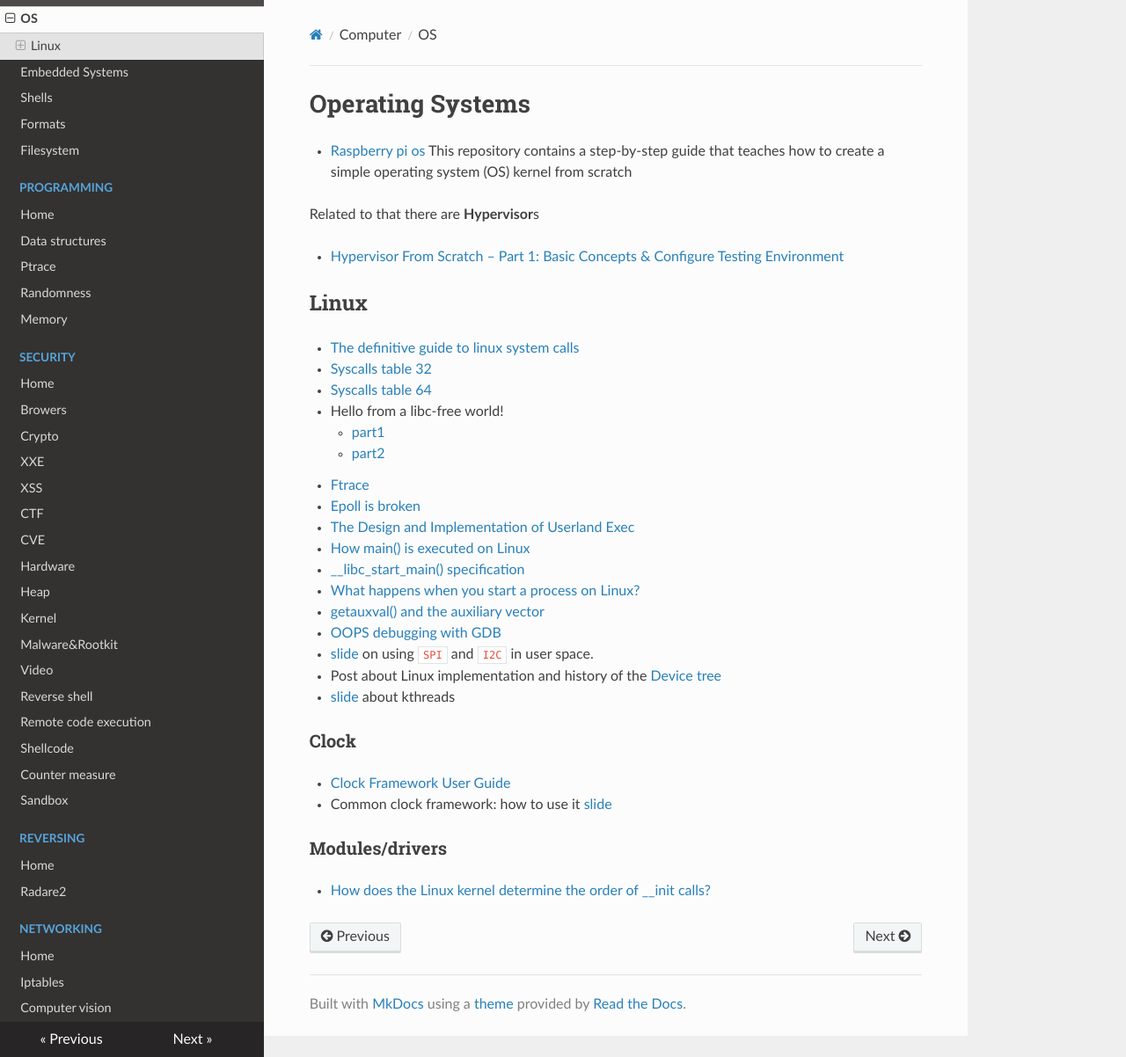
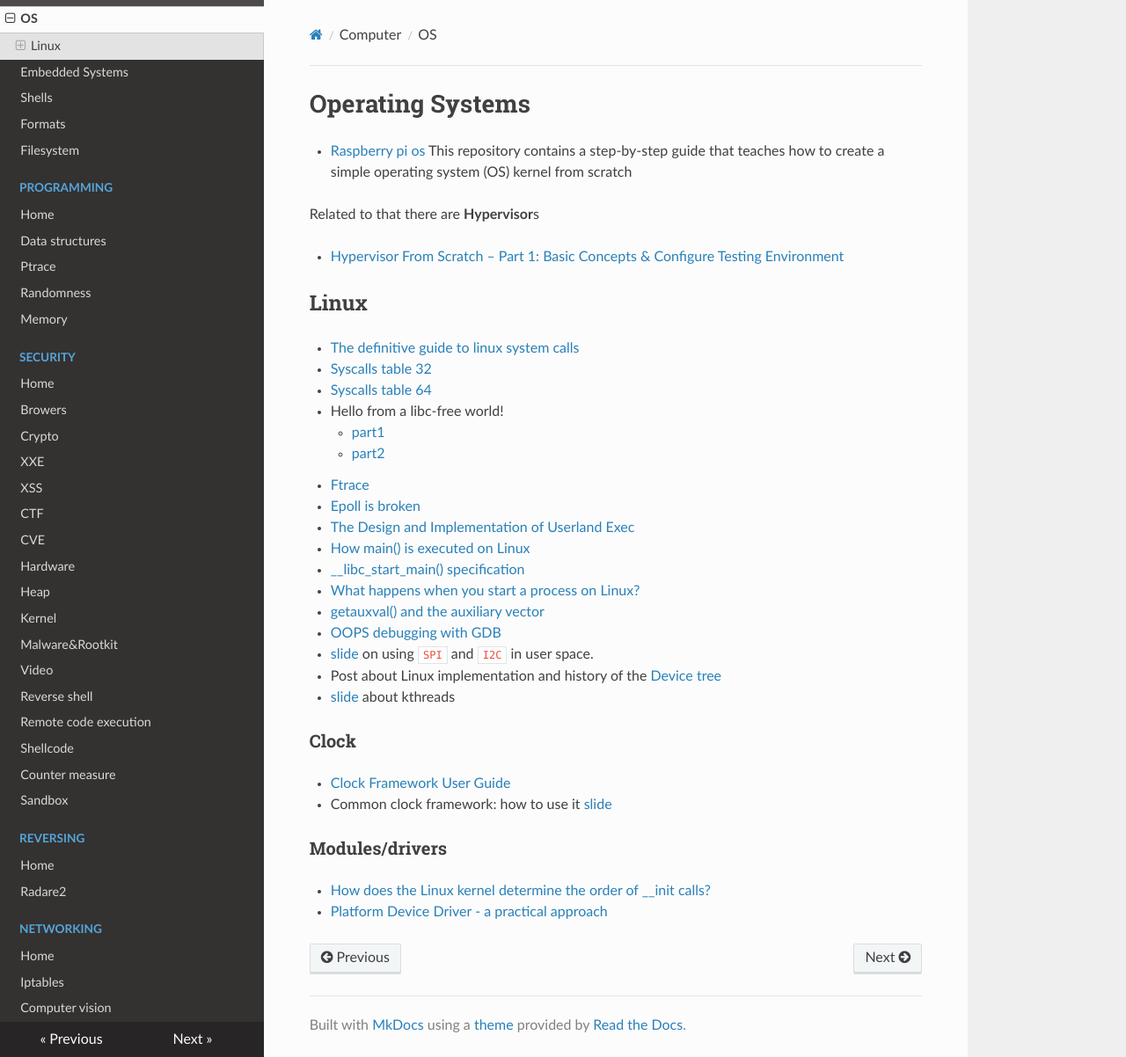
Before and after one commit to gipi/low-level, an MkDocs documentation site: the page built from docs/os/index.md, in a window 1280 px wide and 1202 px high. Shown: the whole window at 88% size. Built offline with MkDocs 1.6.1, drawn with Linux system fonts in a browser that asks for light colours; nearby versions of some CDN libraries; old or Windows-style settings are respelled for this version of MkDocs.

Commit message:
Update index.md

```diff
--- a/docs/os/index.md
+++ b/docs/os/index.md
@@ -34,3 +34,4 @@ Related to that there are **Hypervisor**s
 ### Modules/drivers
 
  - [How does the Linux kernel determine the order of __init calls?](https://stackoverflow.com/questions/10540008/how-does-the-linux-kernel-determine-the-order-of-init-calls/)
+ - [Platform Device Driver - a practical approach](http://linuxseekernel.blogspot.com/2014/05/platform-device-driver-practical.html)
```
